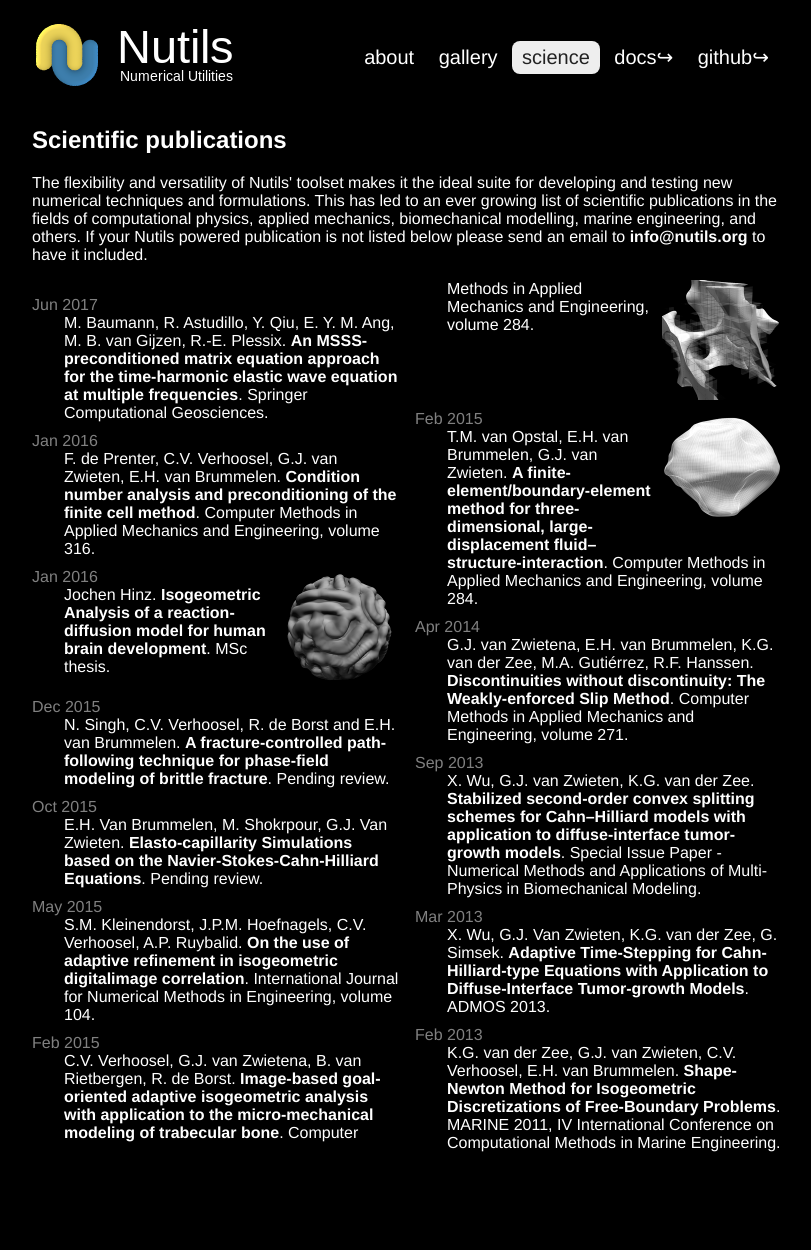
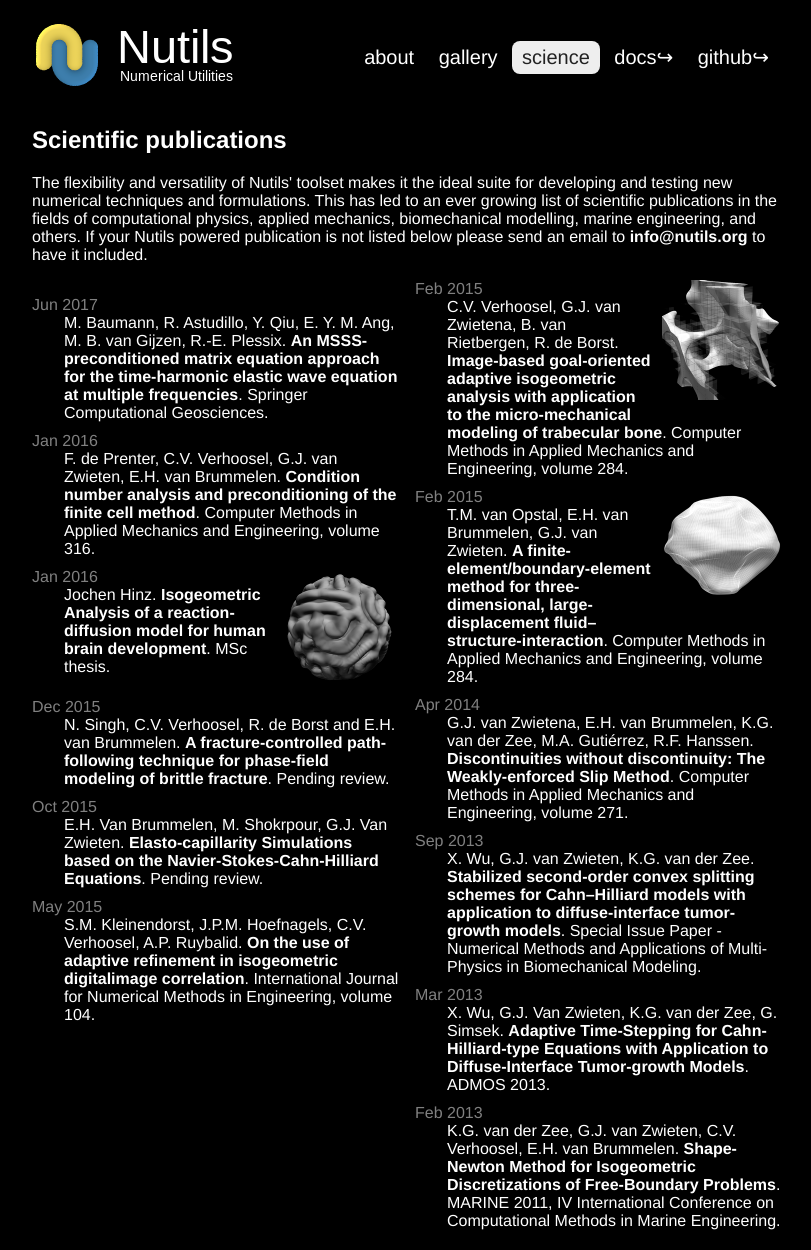
Before and after one commit to nutils/nutils.github.io, a Jekyll site: the page built from science.html, in a window 1280 px wide. Shown: the whole page, without its empty margins (233-1044 px from the left). Built offline with Jekyll 4.4.1, drawn with Linux system fonts in a browser that asks for light colours; before the commit the page ends 1172 px from its top, so only the background shows below that.

Commit message:
prevent column breaks inside science pubs

```diff
--- a/css/main.css
+++ b/css/main.css
@@ -99,6 +99,12 @@ td {
 
 dl.science dt {
   clear: both;
+  break-after: avoid;
+}
+
+dl.science dd {
+  break-inside: avoid;
+  break-before: avoid;
 }
 
 
```
